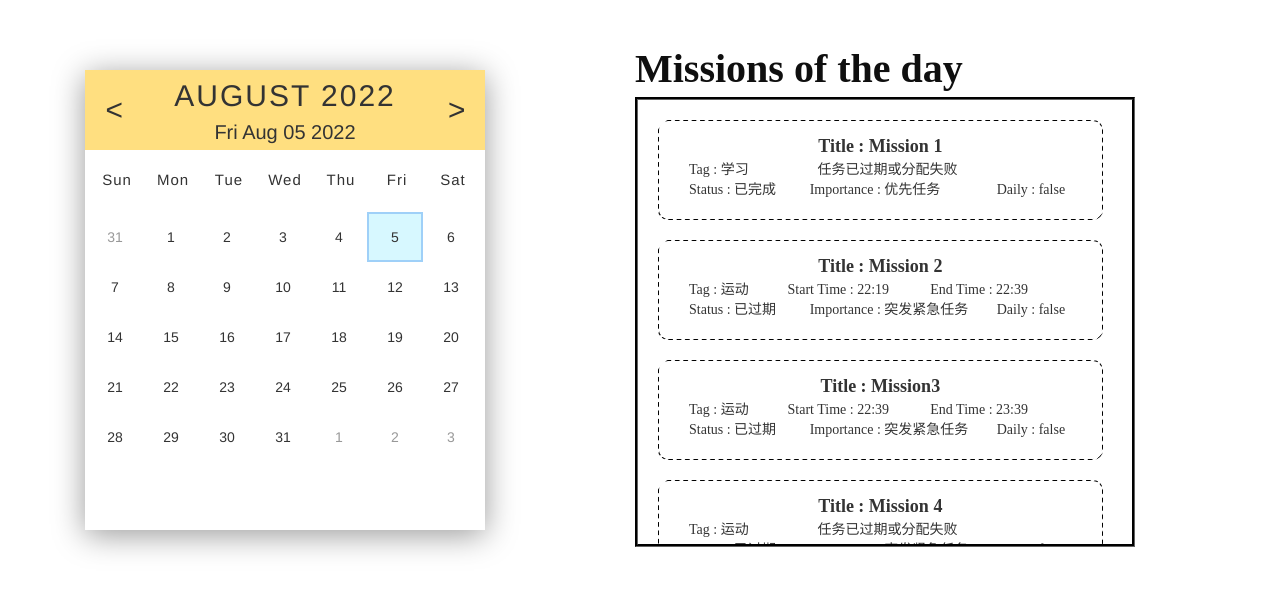
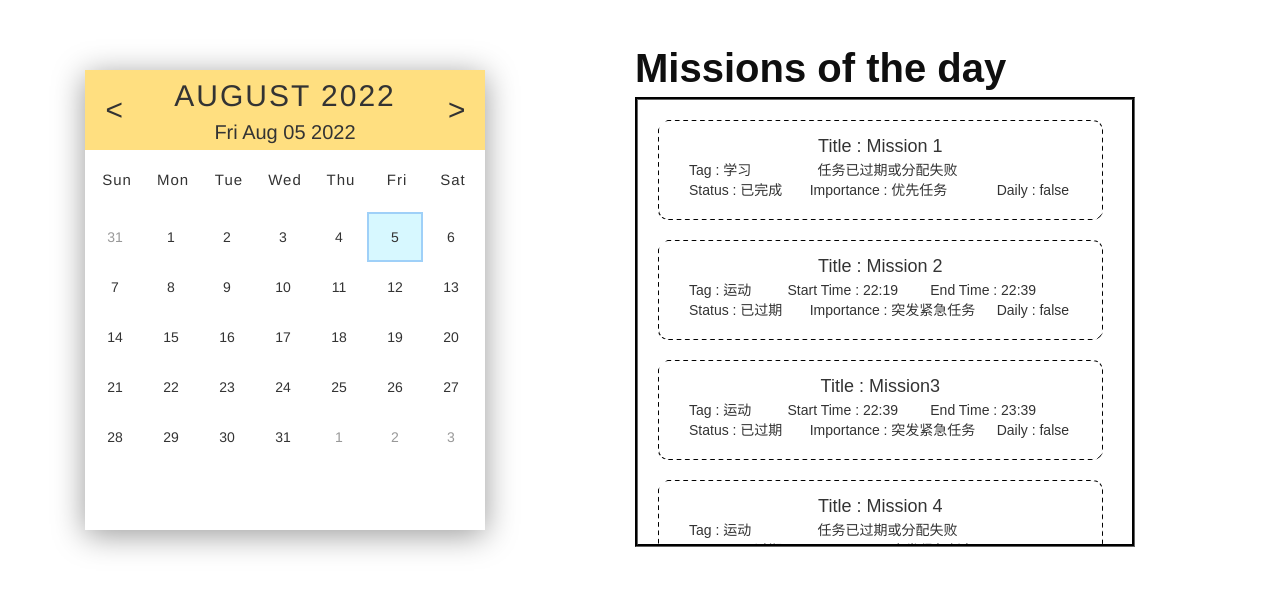
Before and after one commit to shl518/Pythoy_TodoList, a Django app: page /calendar/ in a window 1280 px wide. Shown: the part 62-654 px from the top of the page. Run offline with Django 3.2, Linux system fonts and the light colour scheme; a user stored in the database is signed in; data comes from the database, SQL or seed files in the repository; data that the repository does not hold is empty; some libraries are stand-ins or nearby versions.

Commit message:
before push

```diff
--- a/todo/static/css/style.css
+++ b/todo/static/css/style.css
@@ -98,7 +98,7 @@
 }
 
 .day-mission {
-    font-family: Klee, serif;
+    font-family: Arial, serif;
     font-size: 4rem;
     font-weight: 900;
     color: #0f0f0f;
@@ -128,55 +128,55 @@
     height: 40%;
     text-align: center;
     line-height: 5rem;
-    font-family: Klee, serif;
+    font-family: Arial, serif;
     font-size: large;
-    font-weight: bolder;
+    font-weight: normal;
 }
 
 .issue-tag {
     width: 20%;
-    font-family: Klee, serif;
+    font-family: Arial, serif;
     margin-left: 3rem;
     display: inline-block;
 }
 
 .issue-start {
     width: 30%;
-    font-family: Klee, serif;
+    font-family: Arial, serif;
     margin-left: 1rem;
     display: inline-block;
 }
 
 .issue-duration {
     width: 35%;
-    font-family: Klee, serif;
+    font-family: Arial, serif;
     margin-left: 1rem;
     display: inline-block;
 }
 
 .issue-status {
     width: 25%;
-    font-family: Klee, serif;
+    font-family: Arial, serif;
     margin-left: 3rem;
     display: inline-block;
 }
 
 .issue-importance {
     width: 40%;
-    font-family: Klee, serif;
+    font-family: Arial, serif;
     margin-left: 1rem;
     display: inline-block;
 }
 
 .issue-daily {
     width: 20%;
-    font-family: Klee, serif;
+    font-family: Arial, serif;
     margin-left: 1rem;
     display: inline-block;
 }
 
 .issue-nothing {
-    font-family: Klee, serif;
+    font-family: Arial, serif;
     font-size: xx-large;
     margin-left: 2.5rem;
     margin-top: 2rem;
@@ -185,7 +185,7 @@
 
 .issue-failed {
     width: 40%;
-    font-family: Klee, serif;
+    font-family: Arial, serif;
     margin-left: 4rem;
     display: inline-block;
 }
```
